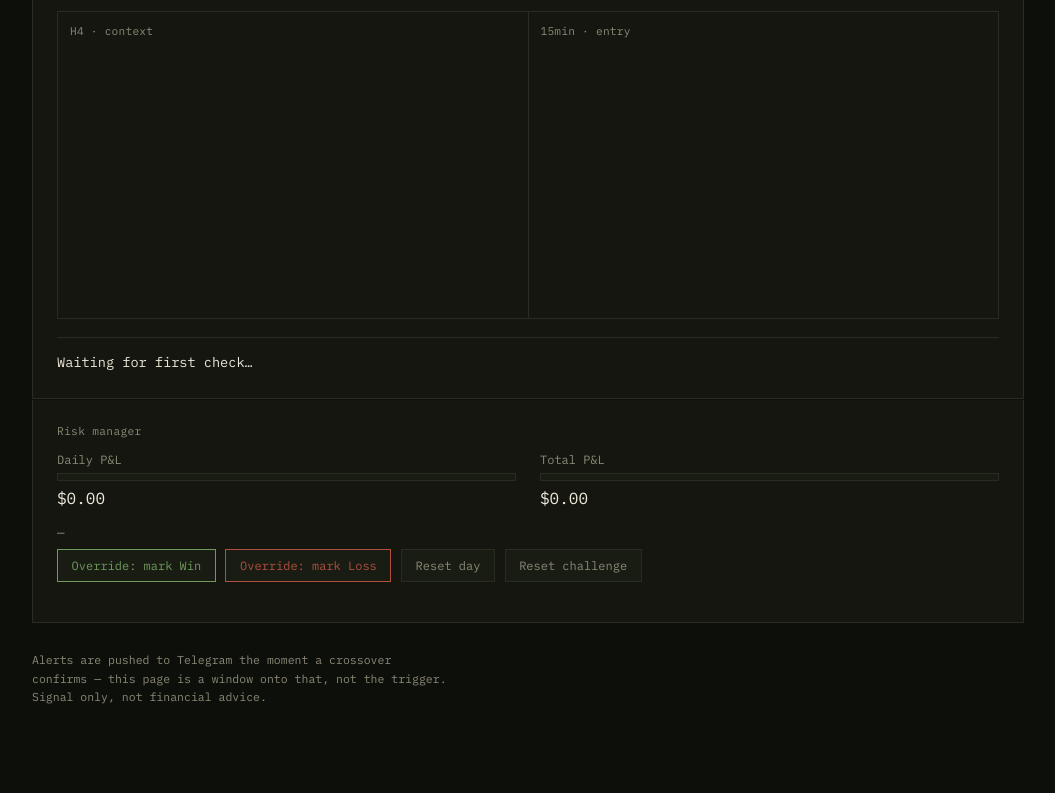
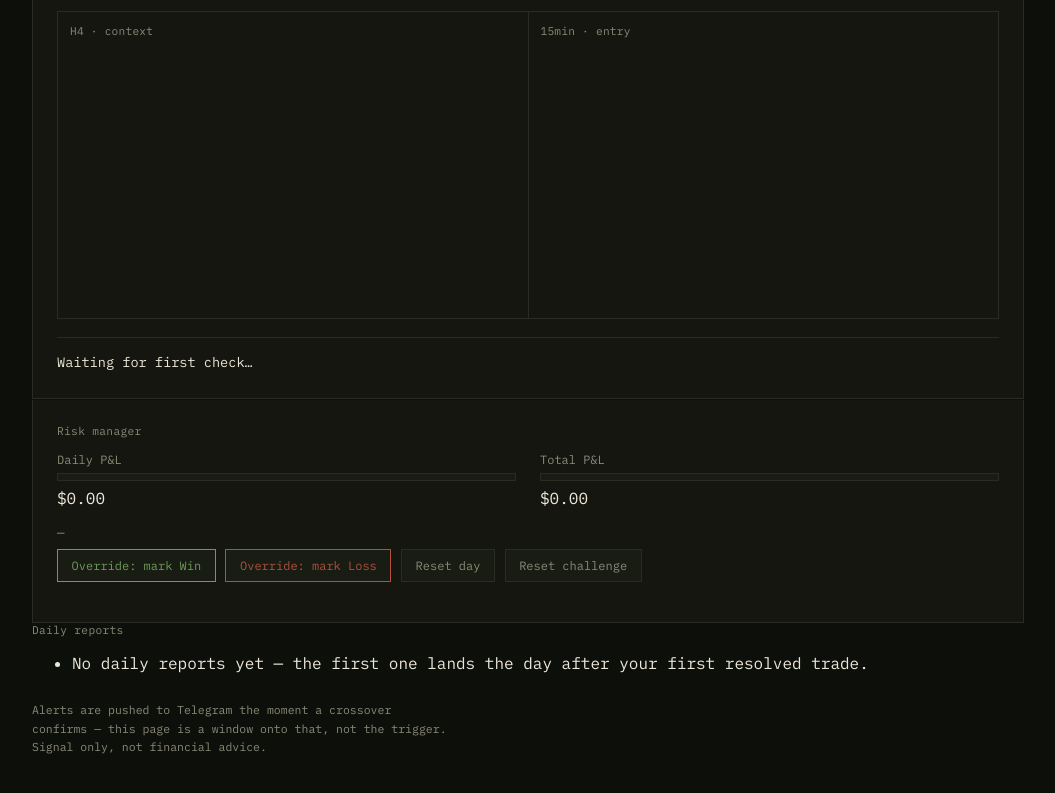
Before and after one commit to rashxiel-dev/xauusd-signal-desk, a website: page public/index.html in a window 1280 px wide. Shown: the part 697-1490 px from the top of the page, without its empty margins (112-1167 px from the left). Before the commit the page ends 1452 px from the top, so only its background shows below. Drawn offline with Linux system fonts and the light colour scheme; no server answers; a script that the page names is missing.

Commit message:
Update index.html

```diff
--- a/public/index.html
+++ b/public/index.html
@@ -115,11 +115,20 @@
       <ul class="risklog" id="risk-log"></ul>
     </section>
 
+    <section class="reportswrap">
+      <div class="panel__label">Daily reports</div>
+      <ul class="reportslist" id="reports-list">
+        <li class="reportslist__empty">No daily reports yet — the first one lands the day after your first resolved trade.</li>
+      </ul>
+    </section>
+
     <footer class="desk__footer">
       Alerts are pushed to Telegram the moment a crossover confirms &mdash; this page is a window onto that, not the trigger. Signal only, not financial advice.
     </footer>
 
   </div>
+
+  <div id="print-report"></div>
 
   <script src="https://s3.tradingview.com/tv.js"></script>
   <script>
```
